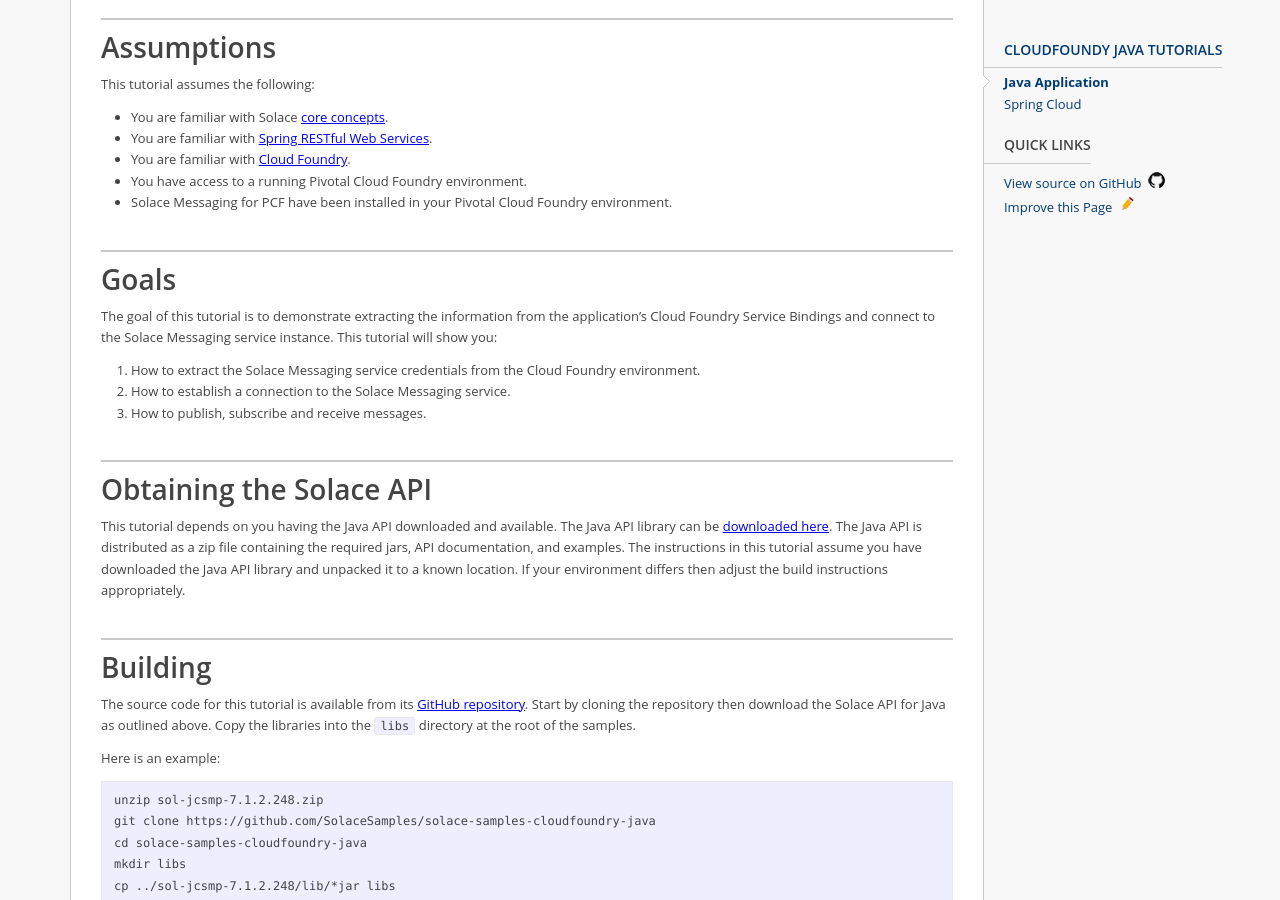
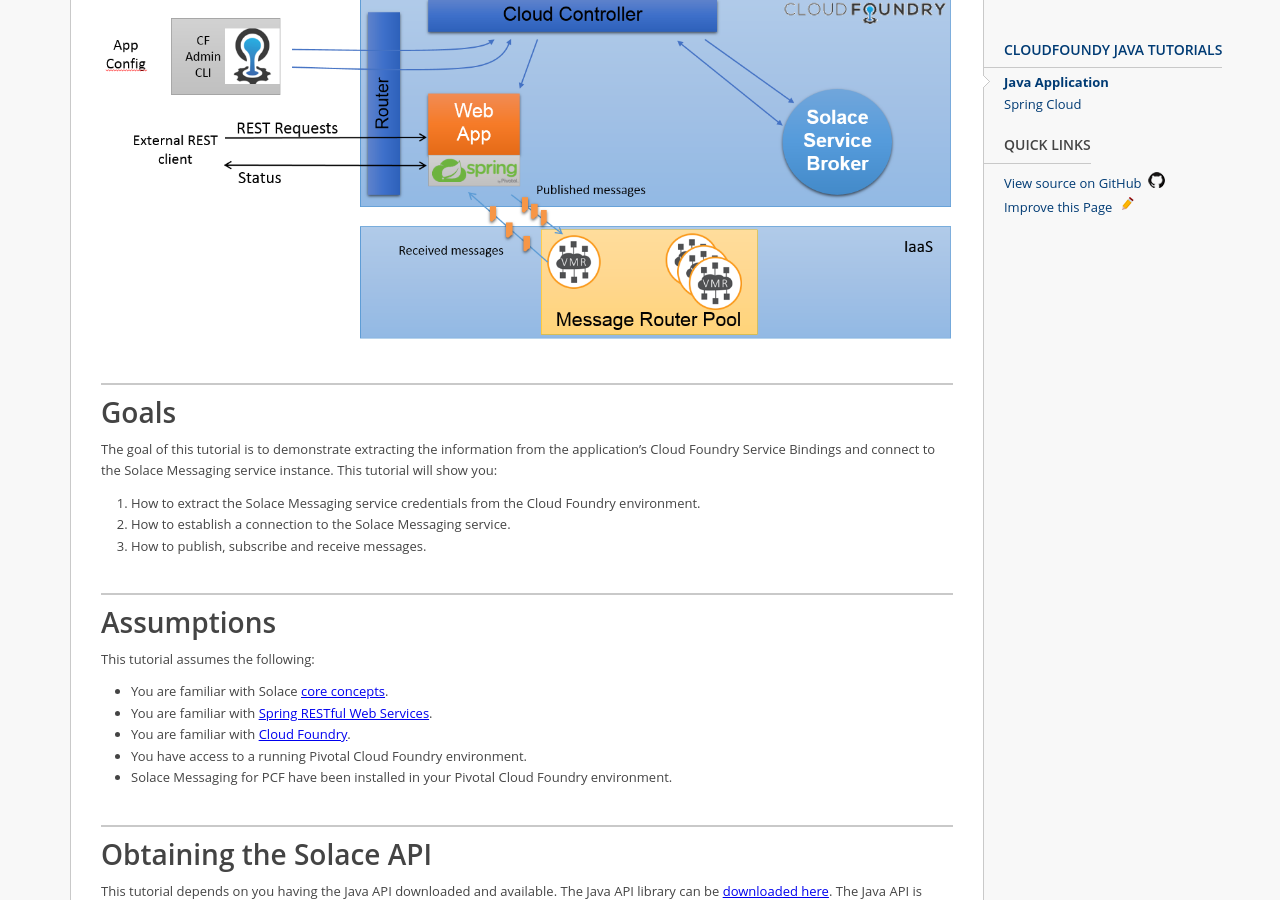
Before and after one commit to SolaceSamples/solace-samples-cloudfoundry-java, a Jekyll site: the page built from _docs/java-app.md, in a window 1280 px wide and 900 px high, scrolled down 438 px. Built offline with Jekyll 4.4.1, drawn with Linux system fonts in a browser that asks for light colours; some of the changed lines change nothing that is shown.

Commit message:
Moved goals up.  Added an architecture overview diagram.

```diff
--- a/_docs/java-app.md
+++ b/_docs/java-app.md
@@ -20,6 +20,17 @@
 This tutorial will introduce you to Solace Messaging for Pivotal Cloud Foundry by creating a Java application which
 connects to a Solace Messaging service instance.
 
+![overview]({{ site.baseurl }}/images/architecture_overview.png){: .center-image}
+
+## Goals
+
+The goal of this tutorial is to demonstrate extracting the information from the application's Cloud Foundry Service
+Bindings and connect to the Solace Messaging service instance.  This tutorial will show you:
+
+1. How to extract the Solace Messaging service credentials from the Cloud Foundry environment.
+1. How to establish a connection to the Solace Messaging service.
+1. How to publish, subscribe and receive messages.
+
 ## Assumptions
 
 This tutorial assumes the following:
@@ -29,15 +40,6 @@
 * You are familiar with [Cloud Foundry](https://www.cloudfoundry.org/){:target="_blank"}.
 * You have access to a running Pivotal Cloud Foundry environment.
 * Solace Messaging for PCF have been installed in your Pivotal Cloud Foundry environment.
-
-## Goals
-
-The goal of this tutorial is to demonstrate extracting the information from the application's Cloud Foundry Service
-Bindings and connect to the Solace Messaging service instance.  This tutorial will show you:
-
-1. How to extract the Solace Messaging service credentials from the Cloud Foundry environment.
-1. How to establish a connection to the Solace Messaging service.
-1. How to publish, subscribe and receive messages.
 
 ## Obtaining the Solace API
 
```
Also changed, not shown: images/architecture_overview.png (added).
